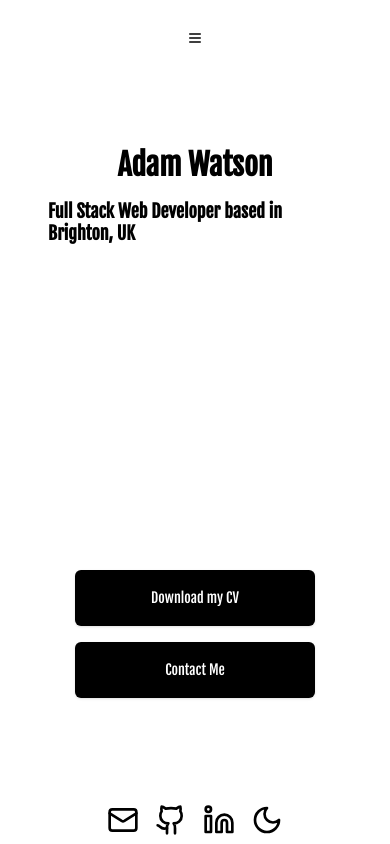
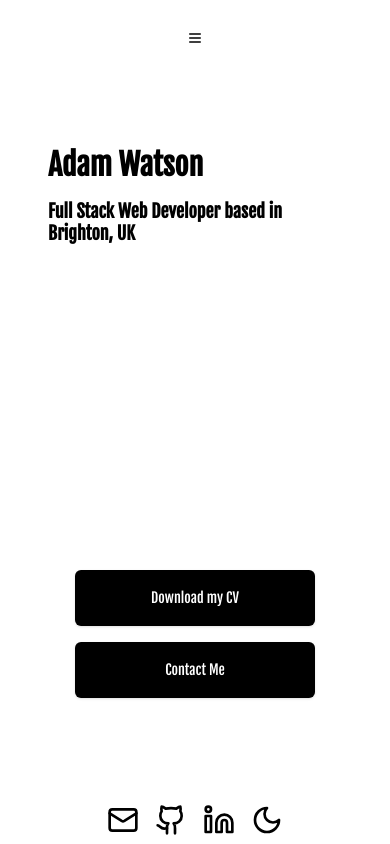
Before and after one commit to adamwatsondev/portfolio, a Next.js app: page / in a window 390 px wide. Shown: the top 844 px of the page. Built offline with nearby package versions, Linux system fonts and the light colour scheme.

Commit message:
text update

```diff
--- a/app/page.tsx
+++ b/app/page.tsx
@@ -16,7 +16,7 @@
         viewport={{ once: true }}
         className="grid grid-cols-1 sm:grid-cols-2 items-center justify-between min-h-screen gap-8 px-4"
       >
-        <div className="flex flex-col items-center sm:items-start gap-4">
+        <div className="flex flex-col items-start gap-4">
           <span className="md:text-8xl text-3xl font-bold leading-tight dark:invert text-left">
             Adam Watson
           </span>
```
